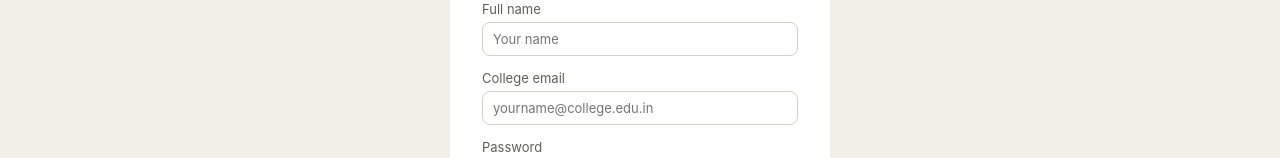
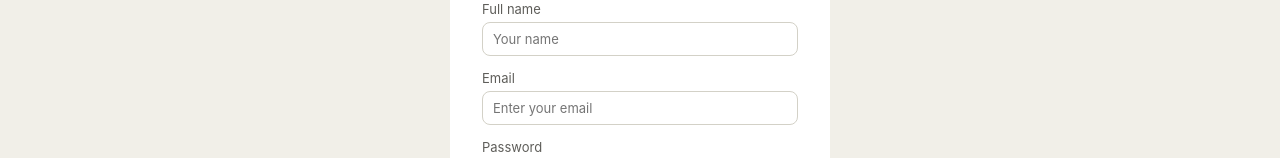
Before and after one commit to AjayKrishnan17/ReCycle, a React (Vite) app in the folder Frontend/: page /register in a window 1280 px wide. Shown: the part 174-332 px from the top of the page. Built offline with nearby package versions, Linux system fonts and the light colour scheme; no server answers.

Commit message:
Rename 'College email' label to 'Email' and update placeholder

```diff
--- a/Frontend/src/pages/Register.jsx
+++ b/Frontend/src/pages/Register.jsx
@@ -34,10 +34,10 @@ export default function Register() {
           <input placeholder="Your name" value={form.name} onChange={update('name')} required />
         </div>
         <div className="field">
-          <label>College email</label>
+          <label>Email</label>
           <input
             type="email"
-            placeholder="yourname@college.edu.in"
+            placeholder="Enter your email"
             value={form.email}
             onChange={update('email')}
             required
```
